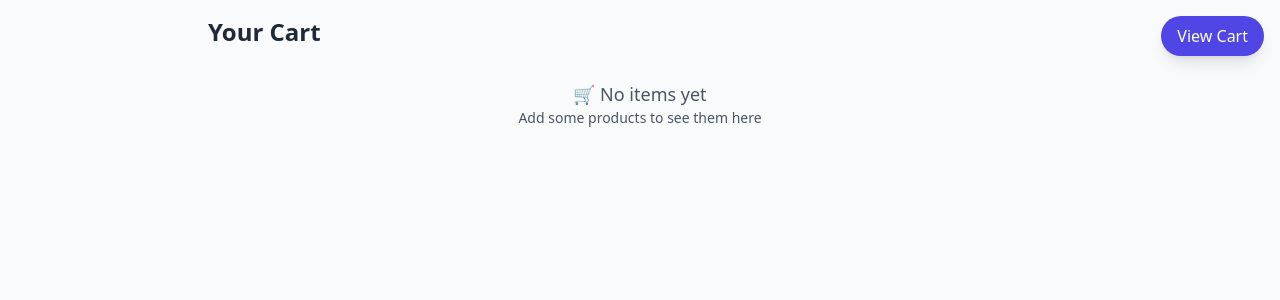
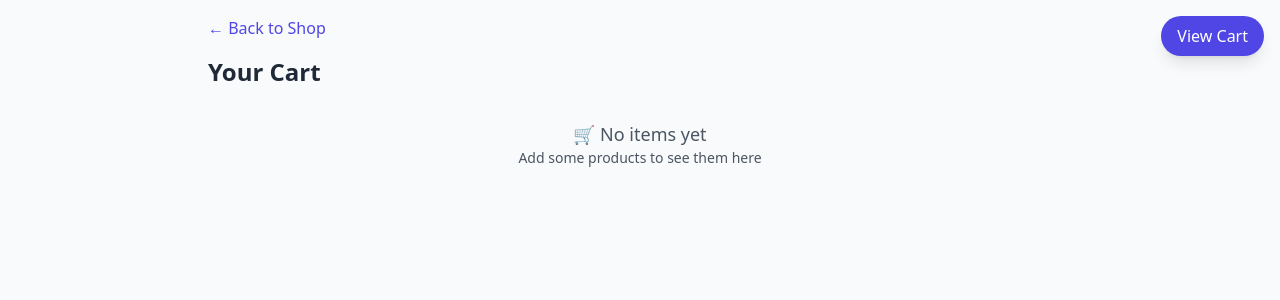
Before and after one commit to mSev7n/mini-commerce, an Angular app: page /cart in a window 1280 px wide. Shown: the top 300 px of the page. Built offline with nearby package versions, Linux system fonts and the light colour scheme.

Commit message:
added back to home button

```diff
--- a/src/app/pages/cart.component.html
+++ b/src/app/pages/cart.component.html
@@ -1,4 +1,13 @@
 <div class="p-4 max-w-4xl mx-auto">
+
+  <a
+  routerLink="/"
+  class="inline-block mb-4 text-indigo-600 hover:underline font-medium"
+  >
+  ← Back to Shop
+  </a>
+
+
   <h1 class="text-2xl font-bold mb-4">Your Cart</h1>
 
   <!-- show message when cart is empty -->
@@ -11,7 +20,7 @@
   <div *ngIf="cartItems.length > 0" class="space-y-6">
     <div *ngFor="let item of cartItems" class="flex gap-4 items-center border-b pb-4">
       <img
-        [src]="'assets/images/' + item.product.image"
+        [src]="'./assets/images/' + item.product.image"
         [alt]="item.product.title"
         class="w-20 h-20 object-cover rounded"
       />
```
